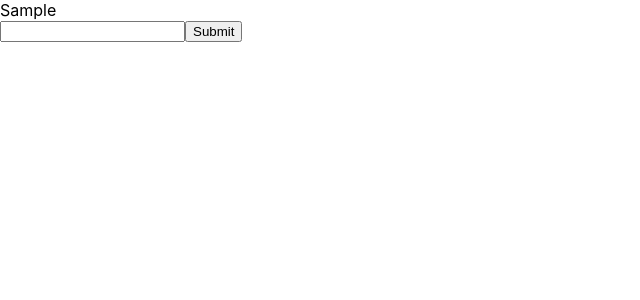
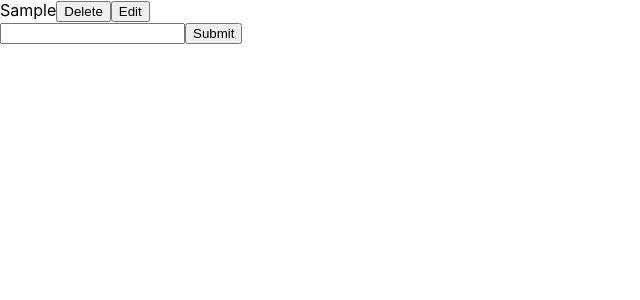
Before and after one commit to ammy-bajwa/todo-test, a React (Create React App) app: page / in a window 1280 px wide. Both pictures are taken after typing "Sample" into the empty fields and a click on the button "Submit". Shown: the top 300 px of the page, without its empty margins (0-640 px from the left). Built offline with nearby package versions, Linux system fonts and the light colour scheme.

Commit message:
Adding handler for delete and edit todo

```diff
--- a/src/App.tsx
+++ b/src/App.tsx
@@ -13,9 +13,11 @@ function App() {
   useEffect(() => {
     console.log("todos: ", todos);
   }, [todos]);
+
   useEffect(() => {
     console.log("todoText: ", todoText);
   }, [todoText]);
+
   const handleSubmit = (event: React.SyntheticEvent<HTMLFormElement>) => {
     event?.preventDefault();
     setTodos([...todos, { id: Math.random().toString(), text: todoText }]);
@@ -24,10 +26,22 @@ function App() {
   const handleInputChange = (event: React.ChangeEvent<HTMLInputElement>) => {
     setTodoText(event?.target?.value);
   };
+
+  const handleDelete = (event: React.MouseEvent<HTMLElement>) => {};
+  const handleEdit = (event: React.MouseEvent<HTMLElement>) => {};
   return (
     <div>
       {todos?.map(({ text }, i) => (
-        <div key={i * Math.random()}>{text}</div>
+        <div key={i * Math.random()}>
+          {text}
+
+          <button type="button" onClick={handleDelete}>
+            Delete
+          </button>
+          <button type="button" onClick={handleEdit}>
+            Edit
+          </button>
+        </div>
       ))}
       <form onSubmit={handleSubmit}>
         <input
```
